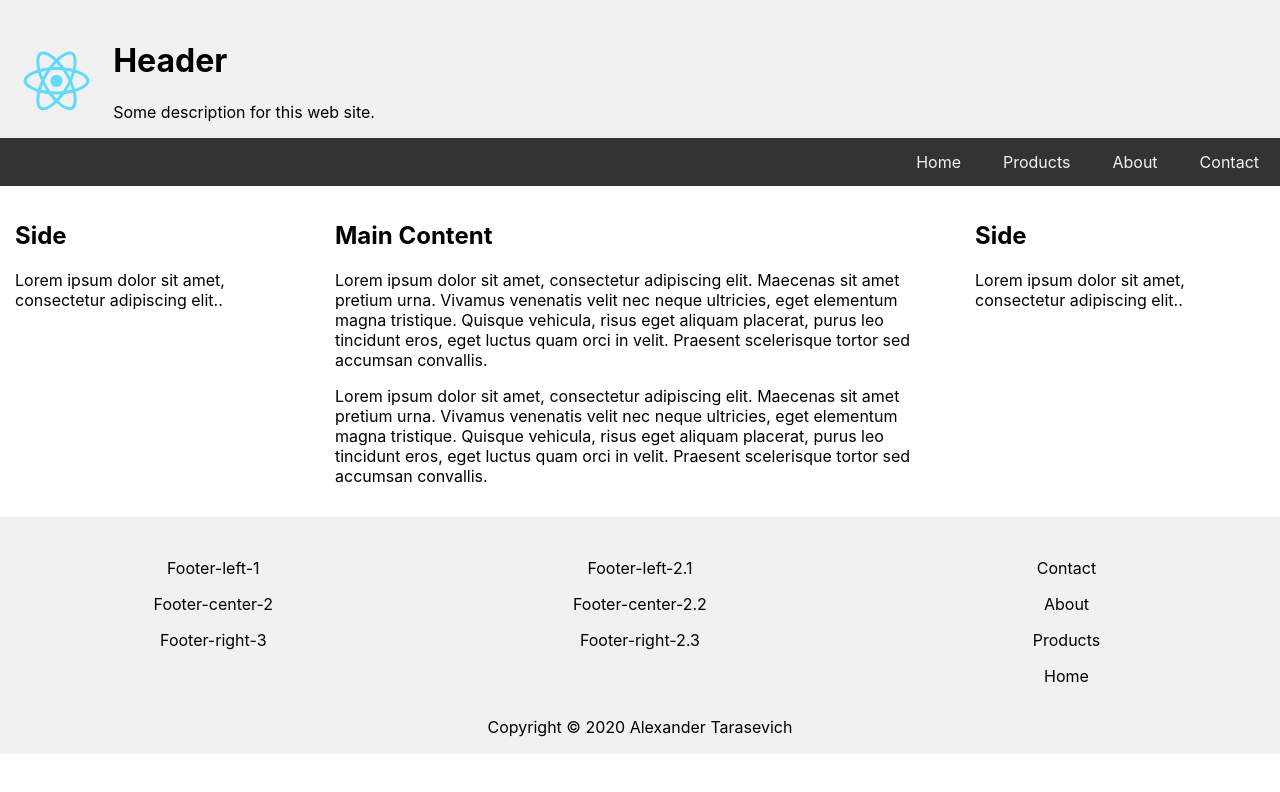
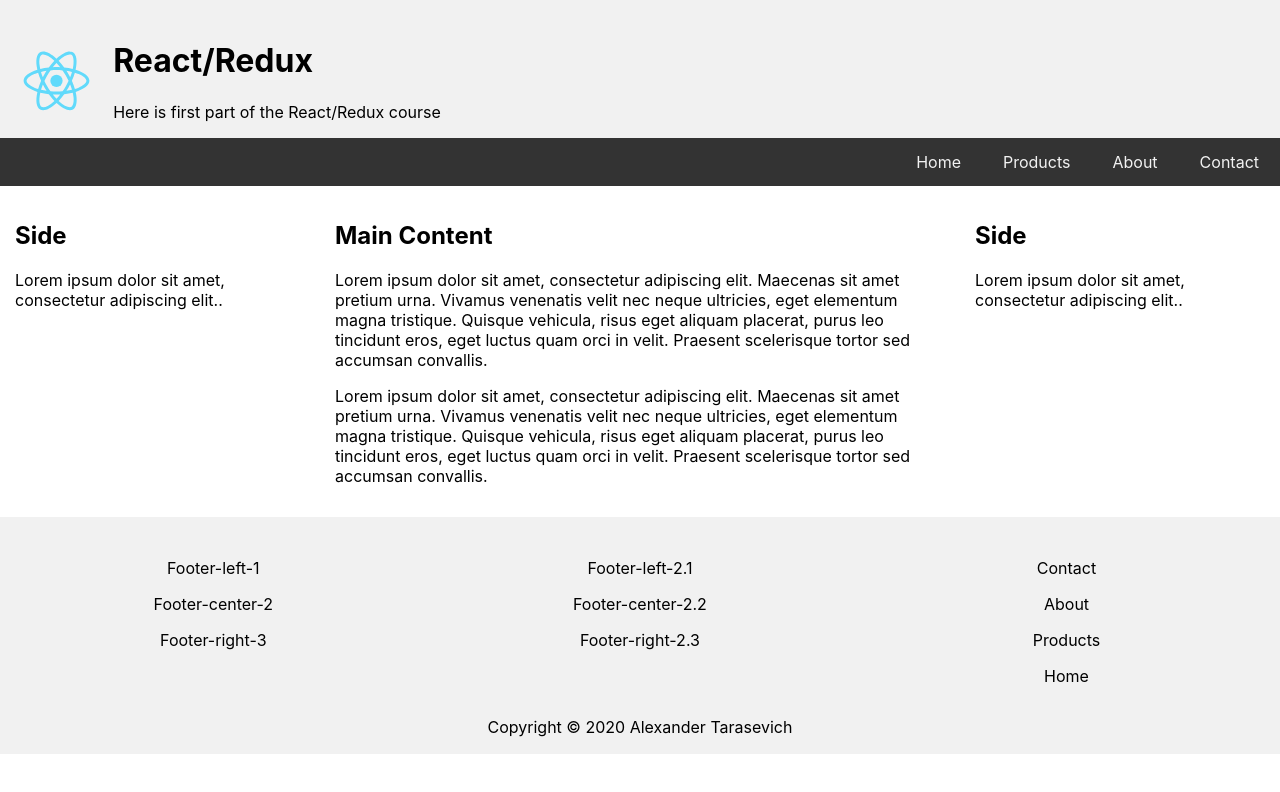
Before and after one commit to kano-kenji/react-first, a React (Create React App) app: page / in a window 1280 px wide. Shown: the top 792 px of the page. Built offline with nearby package versions, Linux system fonts and the light colour scheme.

Commit message:
Home work for Lesson 2 (Transfer props to components). Some changes in description

```diff
--- a/src/components/Header/Header.js
+++ b/src/components/Header/Header.js
@@ -7,8 +7,8 @@ function Header(props) {
         <div className="header">
             <div className="logo">
                 <img src={Logo} alt="web site Logo" />
-                <h1>Header</h1>
-                <p>Some description for this web site.</p>
+                <h1>React/Redux</h1>
+                <p>Here is first part of the React/Redux course</p>
             </div>
 
             <div className="topnav">
```
